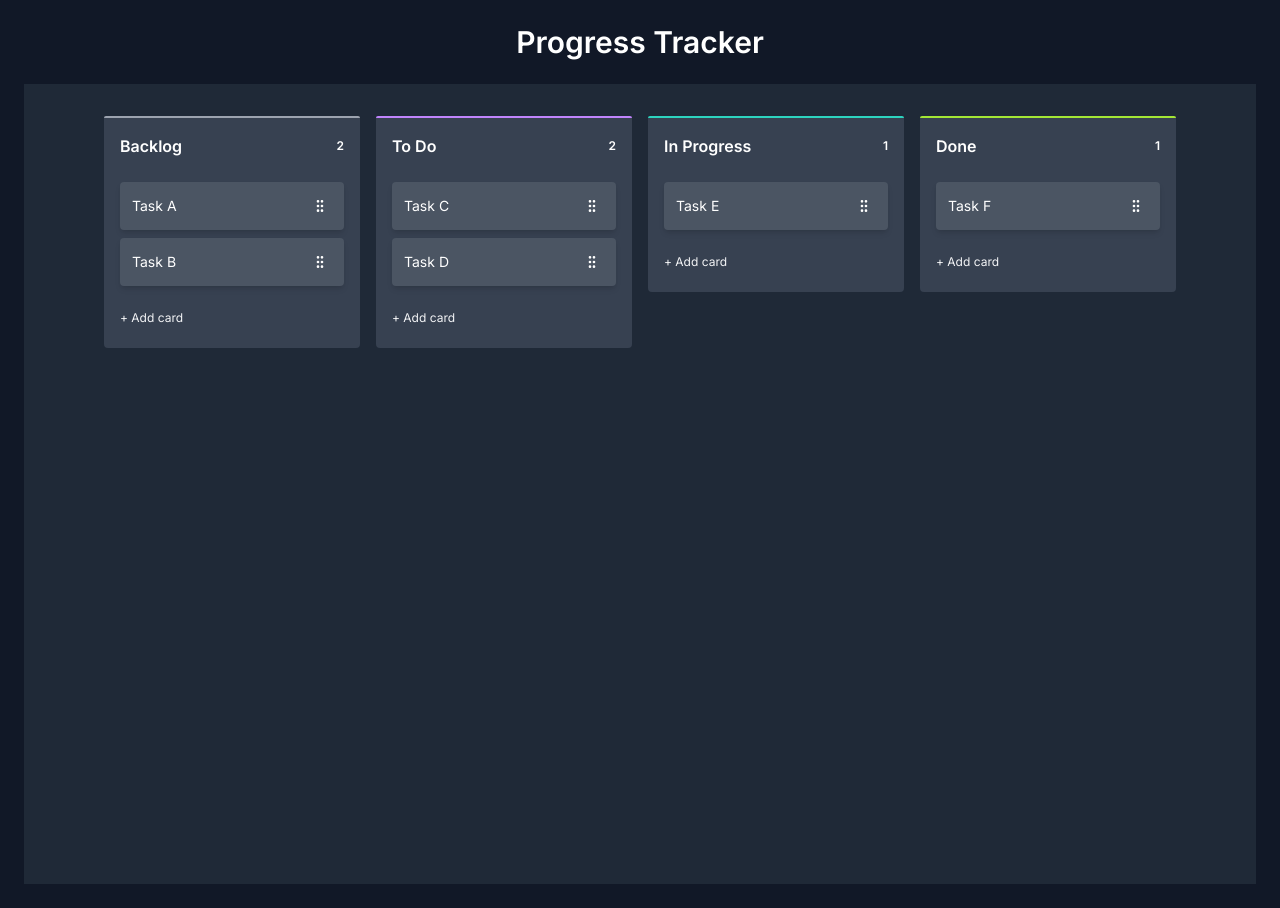
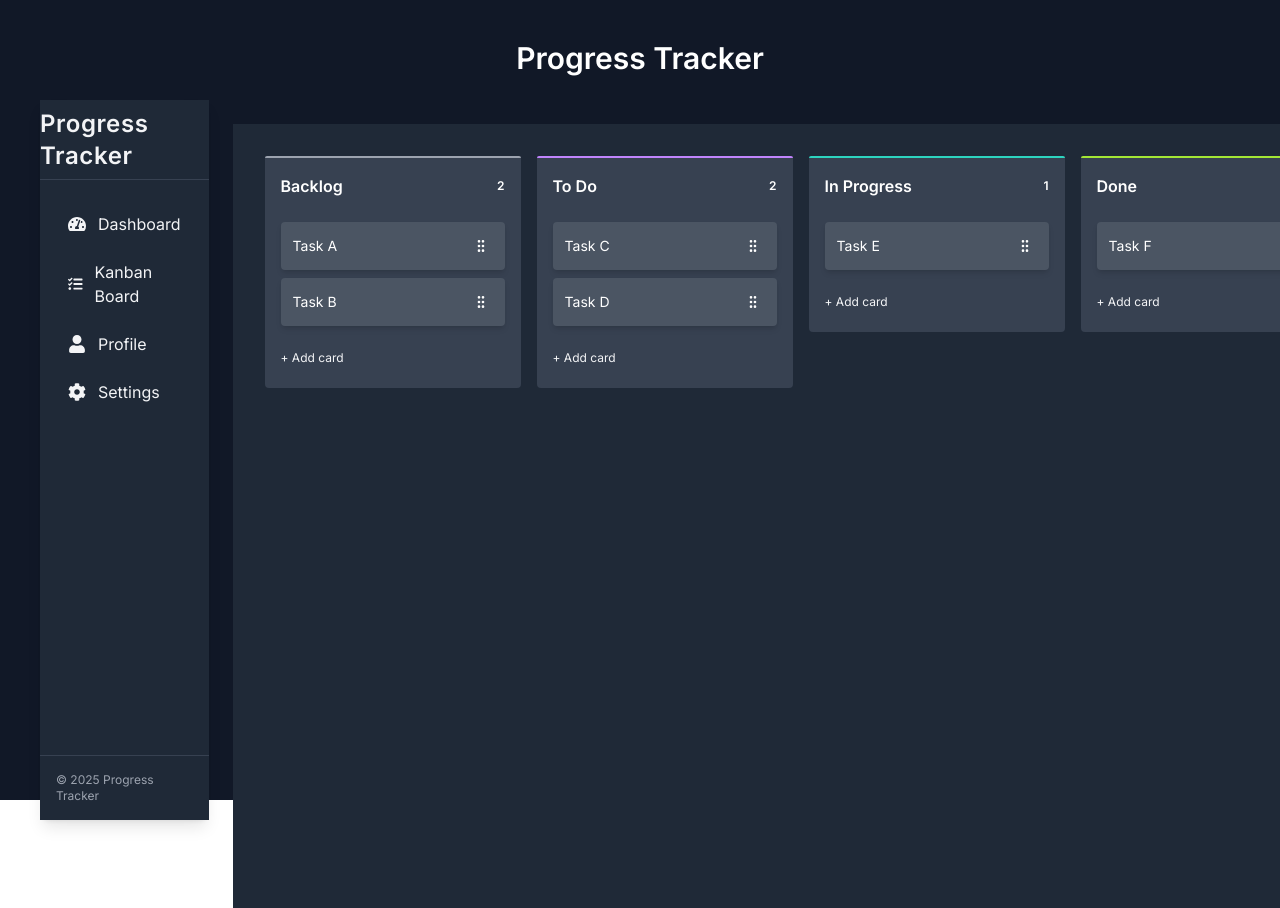
Before and after one commit to definitelynotjin/progress-tracker, a Next.js app: page / in a window 1280 px wide. After the commit the page ends 800 px from the top, so only its background shows below. Built offline with nearby package versions, Linux system fonts and the light colour scheme.

Commit message:
feat: add Sidebar component with navigation links and integrate react-icons

```diff
--- a/package.json
+++ b/package.json
@@ -19,7 +19,8 @@
     "next-auth": "^4.24.11",
     "react": "19.1.0",
     "react-dom": "19.1.0",
-    "react-hot-toast": "^2.5.2"
+    "react-hot-toast": "^2.5.2",
+    "react-icons": "^5.5.0"
   },
   "devDependencies": {
     "@eslint/eslintrc": "^3",
--- a/src/app/page.tsx
+++ b/src/app/page.tsx
@@ -1,10 +1,19 @@
 import ClientKanbanBoard from "./components/kanban/ClientKanbanBoard";
+
+import Sidebar from "./sidebar";
 
 export default function Page() {
   return (
-    <div className="bg-gray-900 bg-repeat-round min-h-screen p-6">
-      <h1 className="text-3xl font-bold mb-6 text-center text-white ">Progress Tracker</h1>
-      <ClientKanbanBoard />
+    <div className="fixed inset-0 bg-gray-900 bg-repeat-round p-10">
+      <h1 className="text-3xl font-bold mb-6 text-center text-white ">
+        Progress Tracker
+      </h1>
+      <div className="flex h-full">
+        <Sidebar />
+        <main className="flex-1 p-6 bg-transparent">
+          <ClientKanbanBoard />
+        </main>
+      </div>
     </div>
   );
 }
--- a/src/app/sidebar.tsx
+++ b/src/app/sidebar.tsx
@@ -0,0 +1,34 @@
+import Link from "next/link";
+import React from "react";
+import { FaTachometerAlt, FaTasks, FaUser, FaCog } from "react-icons/fa";
+
+export default function Sidebar() {
+    return (
+        <aside className="h-full w-64 bg-gray-800 text-gray-100 flex flex-col shadow-lg md:flex">
+            <div className="flex items-center justify-center h-20 border-b border-gray-700">
+                <span className="text-2xl font-bold tracking-wide">Progress Tracker</span>
+            </div>
+            <nav className="flex-1 py-6 px-4 space-y-2 overflow-y-auto">
+                <Link href="/" className="flex items-center gap-3 px-3 py-2 rounded hover:bg-gray-700 transition">
+                    <FaTachometerAlt className="text-lg" />
+                    <span>Dashboard</span>
+                </Link>
+                <Link href="/kanban" className="flex items-center gap-3 px-3 py-2 rounded hover:bg-gray-700 transition">
+                    <FaTasks className="text-lg" />
+                    <span>Kanban Board</span>
+                </Link>
+                <Link href="/profile" className="flex items-center gap-3 px-3 py-2 rounded hover:bg-gray-700 transition">
+                    <FaUser className="text-lg" />
+                    <span>Profile</span>
+                </Link>
+                <Link href="/settings" className="flex items-center gap-3 px-3 py-2 rounded hover:bg-gray-700 transition">
+                    <FaCog className="text-lg" />
+                    <span>Settings</span>
+                </Link>
+            </nav>
+            <div className="p-4 border-t border-gray-700 text-xs text-gray-400">
+                &copy; {new Date().getFullYear()} Progress Tracker
+            </div>
+        </aside>
+    );
+}
```
Also changed, not shown: 1 other file (tests, documents, lock files or other folders).
